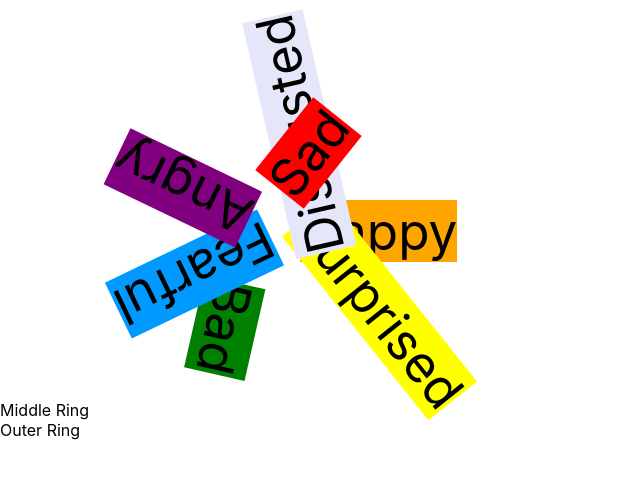
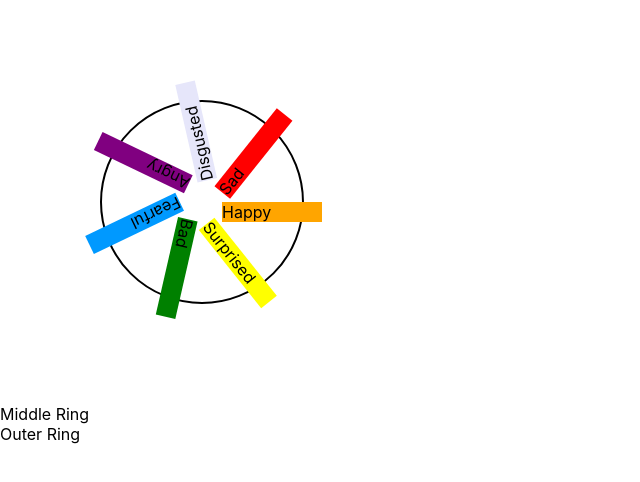
Before and after one commit to mtbocim/feeling-wheel-journal, a React (Create React App) app: page / in a window 1280 px wide. Shown: the top 482 px of the page, without its empty margins (0-640 px from the left). Built offline with nearby package versions, Linux system fonts and the light colour scheme.

Commit message:
Better position from centerpoint

```diff
--- a/src/Feeling.jsx
+++ b/src/Feeling.jsx
@@ -20,8 +20,9 @@ function Feeling ({feeling}){
                 fontWeight: feelingState.isBold ? 'bold' : 'normal',
                 background: feeling.color,
                 cursor:'pointer',
-                fontSize:'4vw',
+                marginLeft:'20px',
                 userSelect: 'none',
+                width:'100px'
             }}
             onClick={onFeelingClick}
         >
--- a/src/InnerRing.css
+++ b/src/InnerRing.css
@@ -5,4 +5,6 @@
     width: 200px;
     height: 200px;
     margin: 100px;
+    border: 2px solid black;
+    border-radius: 50%;
 }
--- a/src/InnerRing.jsx
+++ b/src/InnerRing.jsx
@@ -14,7 +14,7 @@ function InnerRing() {
 
   const angle = (2 * Math.PI) / innerWords.length;
 
-  const radius = 50;
+  const radius = 40;
   function calcLeft(i){
     return `${radius * Math.cos(angle * i) + 50}%`
   }
@@ -34,10 +34,11 @@ function InnerRing() {
           key={feeling.feeling}
           style={{
             position: 'absolute',
-            left: calcLeft(index),
-            top: calcTop(index),
+            left: '100px',
+            top: '100px',
             // marginLeft:'50px',
             rotate: calcRotation(index),
+            transformOrigin:'top left'
           }}
         >
           <Feeling feeling={feeling} />
```
